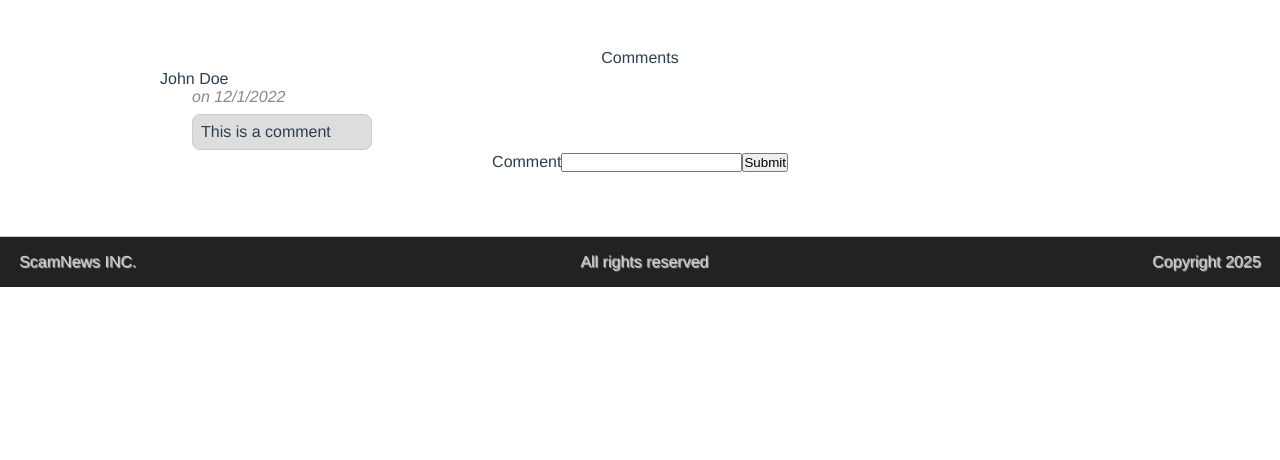
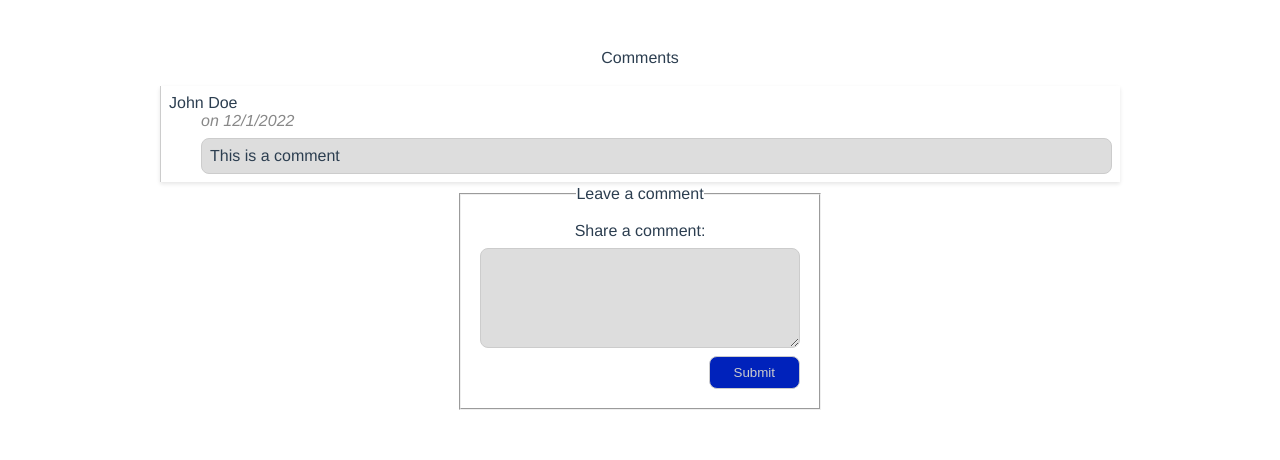
Before and after one commit to James-byds/blogpost_vue, a Vue app: page /article/1 in a window 1280 px wide. Shown: the part 864-1324 px from the top of the page. Before the commit the page ends 1151 px from the top, so only its background shows below. Built offline with nearby package versions, Linux system fonts and the light colour scheme.

Commit message:
Style_commentForm

```diff
--- a/src/views/UniqueArticle.vue
+++ b/src/views/UniqueArticle.vue
@@ -68,10 +68,13 @@ const handleComment = () => {
         <p class="comments__list__item__content">{{ comment.content }} </p>
       </span>
     </section>
-    <form action="" @submit.prevent="handleComment">
-      <label for="comment">Comment</label>
-      <input type="text" name="comment" v-model.lazy.trim="comment" />
-      <button type="submit">Submit</button>
+    <form action="" @submit.prevent="handleComment" class="comments__form">
+      <fieldset class="comments__form__fieldset">
+        <legend>Leave a comment</legend>
+       <label for="comment">Share a comment: </label>
+       <textarea name="comment" v-model.lazy.trim="comment" class="comments__form__fieldset__textarea"/>
+       <button type="submit" class="comments__form__fieldset__button">Submit</button>
+      </fieldset>
     </form>
   </section>
   <GlobalFooter />
@@ -122,6 +125,11 @@ const handleComment = () => {
     gap: .2rem;
     align-items: flex-start;
     &__item {
+      margin-block-start: 1rem;
+      border-left: 1px solid #ccc;
+      padding: .5rem;
+      box-shadow: 0 2px 4px rgba(0, 0, 0, 0.1);
+      width: 100%;
       &__author {
         width: 100%;
         text-align: left;
@@ -141,12 +149,50 @@ const handleComment = () => {
         padding: .5rem;
         border-radius: .5rem;
         background-color: #ddd;
-        width: 100%;
         text-align: left;
         margin-block-start: .5rem;
         margin-inline-start: 2rem;
       }
     }
-  }
+  }//end of comments__list
+  &__form {
+    display: flex;
+    flex-direction: column;
+    &__fieldset {
+      display: flex;
+      flex-direction: column;
+      gap: .5rem;
+      max-width: max-content;
+      min-width: 320px;
+      margin: 0 auto;
+      padding: 1.2rem;
+      &__textarea {
+        border: 1px solid #ccc;
+        padding: .5rem;
+        border-radius: .5rem;
+        background-color: #ddd;
+        max-width:max-content;
+        min-width: 320px;
+        min-height: 100px;
+        margin: 0 auto;
+      }
+      &__button {
+        border: 1px solid #ccc;
+        padding-inline: 1.5rem;
+        padding-block: 0.5rem;
+        cursor: pointer;
+        background-color: #02b;
+        color: #ccc;
+        border-radius: 0.5rem;
+        transition: all 0.3s ease-in-out;
+        align-self: flex-end;
+        max-width: fit-content;
+        &:hover {
+          background-color: #ccc;
+          color: #02b;
+        }
+      }
+    }
+  }//end of comments__form
 }
 </style>
```
